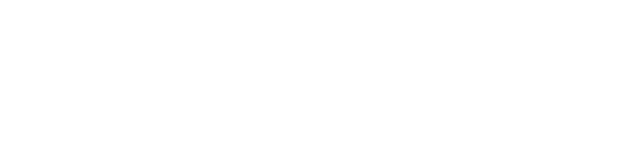
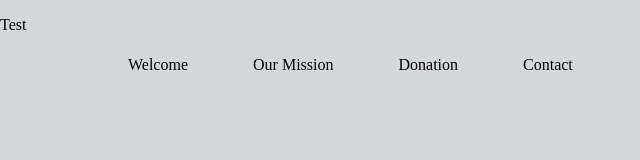
Before and after one commit to CermitderFrosch/koa_0.1, a plain HTML site: page frontend/web/index.html in a window 1280 px wide. Shown: the whole page, without its empty margins (0-640 px from the left). Drawn offline with nearby package versions, Linux system fonts and the light colour scheme.

Commit message:
Render main nav

```diff
--- a/frontend/web/index.html
+++ b/frontend/web/index.html
@@ -19,4 +19,7 @@
     <script src="scripts/renderEngine.js"></script>
     <script src="scripts/helper.js"></script>
 
+  <!-- TO BE REMOVED: DUMMY SOURCES -->
+    <script src="src_test/standardStart.js"></script>
+
 </html>
--- a/frontend/web/scripts/controllerRoot.js
+++ b/frontend/web/scripts/controllerRoot.js
@@ -19,21 +19,30 @@ class RootController{
     this.root.helper.log("Root Controller: Setting root css");
     this.setCSS(this.root.rootModel.rootCSS);
     this.root.helper.log("Root Controller: Setting root node");
-    this.setElement({"elem": "root"});
+    this.setElement({"type": "root-node"});
+    this.setPage("standard_start");
   }
 
-  setCSS(description){
-    for(let i = 0; i < description.content.length; i++){
-      let style = this.root.renderEngine.render(
-                                                {"elem": "css",
-                                                 "content": description.content[i]
-                                                });
-      document.getElementsByTagName("head")[0].appendChild(style);
-    }
+  setCSS(desc){
+    let style = this.root.renderEngine.render(
+                                              {"type": "css",
+                                               "content": desc.content
+                                              });
+    document.getElementsByTagName("head")[0].appendChild(style);
+
   }
 
   setElement(description){
-    let element = this.root.renderEngine.render(description);
+    var element = this.root.renderEngine.render(description);
     element.parent.appendChild(element.node);
   }
+
+  setPage(id){
+    //Set a page and its content as child to the html root-node
+    var page = this.root.renderEngine.render(this.root.rootModel.loadPage(id));
+    //Set CSS
+    document.getElementsByTagName("head")[0].appendChild(page[1]);
+    //Set html node
+    document.getElementById("root-node").appendChild(page[0]);
+  }
 }
--- a/frontend/web/scripts/modelRoot.js
+++ b/frontend/web/scripts/modelRoot.js
@@ -35,6 +35,7 @@ class RootModel{
           "props": [
             { "attr": "width", "value": "100%" },
             { "attr": "height", "value": "100%" },
+            { "attr": "font-family", "value": "Avenir" }
           ]
         },
         {
@@ -43,7 +44,7 @@ class RootModel{
           "props": [
             { "attr": "width", "value": "100%" },
             { "attr": "height", "value": "100%" },
-            { "attr": "margin", "value": "0px" },
+            { "attr": "margin", "value": "0px" }
           ]
         },
         {
@@ -52,6 +53,40 @@ class RootModel{
           "props": [
             { "attr": "width", "value": "100%" },
             { "attr": "height", "value": "100%" },
+            { "attr": "position", "value": "relative" }
+          ]
+        },
+        {
+          "identify": "tag",
+          "id_value": "p",
+          "props": [
+            { "attr": "display", "value": "inline-block" },
+            { "attr": "margin-right", "value": "65px" },
+            { "attr": "font-size", "value": "16px" }
+          ]
+        },
+        {
+          "identify": "class",
+          "id_value": "page",
+          "props": [
+            { "attr": "width", "value": "100%" },
+            { "attr": "height", "value": "100%" }
+          ]
+        },
+        {
+          "identify": "class",
+          "id_value": "view",
+          "props": [
+            { "attr": "width", "value": "100%" },
+            { "attr": "height", "value": "100%" }
+          ]
+        },
+        {
+          "identify": "class",
+          "id_value": "view-container",
+          "props": [
+            { "attr": "width", "value": "100%" },
+            { "attr": "height", "value": "100%" }
           ]
         }
       ]
@@ -59,4 +94,11 @@ class RootModel{
     this.rootCSS = css;
     this.root.helper.log("Root Model: Root css config received.");
   }
+
+  loadPage(id){
+    //Request a page via its id from the backend
+
+    //DUMMY: For now, we will only load the "standard_start" page
+    return standardStart;
+  }
 }
--- a/frontend/web/scripts/renderEngine.js
+++ b/frontend/web/scripts/renderEngine.js
@@ -13,12 +13,14 @@ class RenderEngine{
   /*  OBJECT SPECIFIC METHODS       */
 
 
-  render(node){
-    switch(node.elem){
-      case "root":
+  render(desc){
+    switch(desc.type){
+      case "root-node":
         return this.createRootNode();
       case "css":
-        return this.createStyleNode(node.content);
+        return this.createStyleNode(desc.content);
+      case "page":
+        return [this.createPage(desc.id, desc.views), this.createStyleNode(desc.css.content)];
     }
   }
 
@@ -32,31 +34,69 @@ class RenderEngine{
   }
 
   createStyleNode(desc){
-    this.root.helper.log("Render Engine: Rendering style node for: " + desc.id_value );
+
     var node = document.createElement("style");
     node.setAttribute("type", "text/css");
-
     var content = '';
 
+    for(let i = 0; i < desc.length; i++){
+      this.root.helper.log("Render Engine: Rendering style for: " + desc[i].id_value );
       //Identify type of html element (class, id, tag, etc.)
-    switch(desc.identify){
+      switch(desc[i].identify){
         case "tag":
-        content += desc.id_value + '{';
+          content += desc[i].id_value + '{';
           break;
         case "id":
-        content += '#' + desc.id_value + '{';
+          content += '#' + desc[i].id_value + '{';
           break;
+        case "class":
+          content += '.' + desc[i].id_value + '{';
       }
       //Assign style properties
-    for(let i = 0; i < desc.props.length; i++){
-      content += desc.props[i].attr + ': ' + desc.props[i].value + '; ';
+      for(let j = 0; j < desc[i].props.length; j++){
+        content += desc[i].props[j].attr + ': ' + desc[i].props[j].value + '; ';
       }
-
       content += '}';
-
+    }
     let style = document.createTextNode(content);
     node.append(style);
     return node;
   }
 
+  createPage(id, views){
+    var page = document.createElement("div");
+    page.classList.add("page");
+    page.setAttribute("id", id);
+    for(let i = 0; i < views.length; i++){
+      var view = document.createElement("div");
+      view.classList.add("view");
+      view.setAttribute("order", views[i].order);
+      for(let j = 0; j < views[i].elements.length; j++){
+        var node = this.createNode(views[i].elements[j]);
+        view.append(node);
       }
+      page.append(view);
+    }
+    return page;
+  }
+
+  createNode(desc){
+    var node = document.createElement("div");
+    switch(desc.type){
+      case "div":
+        node = document.createElement("div");
+        node.classList.add(desc.class);
+        node.setAttribute("id", desc.id);
+        for(let i = 0; i < desc.children.length; i++){
+          let childNode = this.createNode(desc.children[i]);
+          node.appendChild(childNode);
+        }
+        return node;
+      case "p":
+        node = document.createElement("p");
+        node.innerHTML = desc.content;
+        return node;
+    }
+  }
+
+}
--- /dev/null
+++ b/frontend/web/src_test/standardStart.js
@@ -0,0 +1,73 @@
+// JavaScript Document
+/* DUMMY DESCRIPTION: Standard startpage */
+var standardStart = {
+  "id": "standard_start",
+  "type": "page",
+  "navSrc": [],
+  "navDest": [],
+  "css": {
+    "id": "standard_start_css",
+    "content":[
+      {
+        "identify": "id",
+        //Individual view ID!
+        "id_value": "standard_start_v0",
+        "props": [
+          { "attr": "background", "value": "rgba(185, 188, 195, 0.6)" },
+        ]
+      },
+      {
+        "identify": "class",
+        "id_value": "standard-nav",
+        "props": [
+          { "attr": "position", "value": "absolute" },
+          { "attr": "left", "value": "10%" },
+          { "attr": "top", "value": "5%" }
+        ]
+      }]
+  },
+  "views": [{
+    //Individual view ID!
+    "view_id": 0,
+    "order": 0,
+    "elements": [{
+        "type": "div",
+        "class": "view-container",
+        //Individual view ID!
+        "id": "standard_start_v0",
+        "children":[
+          {
+            "type": "div",
+            "class": "standard-nav",
+            "id": "",
+            "children":[{
+              "type": "p",
+              "content": "Welcome"
+            },
+            {
+              "type": "p",
+              "content": "Our Mission"
+            },
+            {
+              "type": "p",
+              "content": "Donation"
+            },
+            {
+              "type": "p",
+              "content": "Contact"
+            }]
+          },
+          {
+            "type": "div",
+            "class": "main-content-container",
+            "id": "",
+            "children":[{
+              "type": "p",
+              "content": "Test"
+            },
+            ]
+          }
+        ]
+      }]
+  }],
+}
```
Lines whose indentation alone changed are shown as unchanged.
